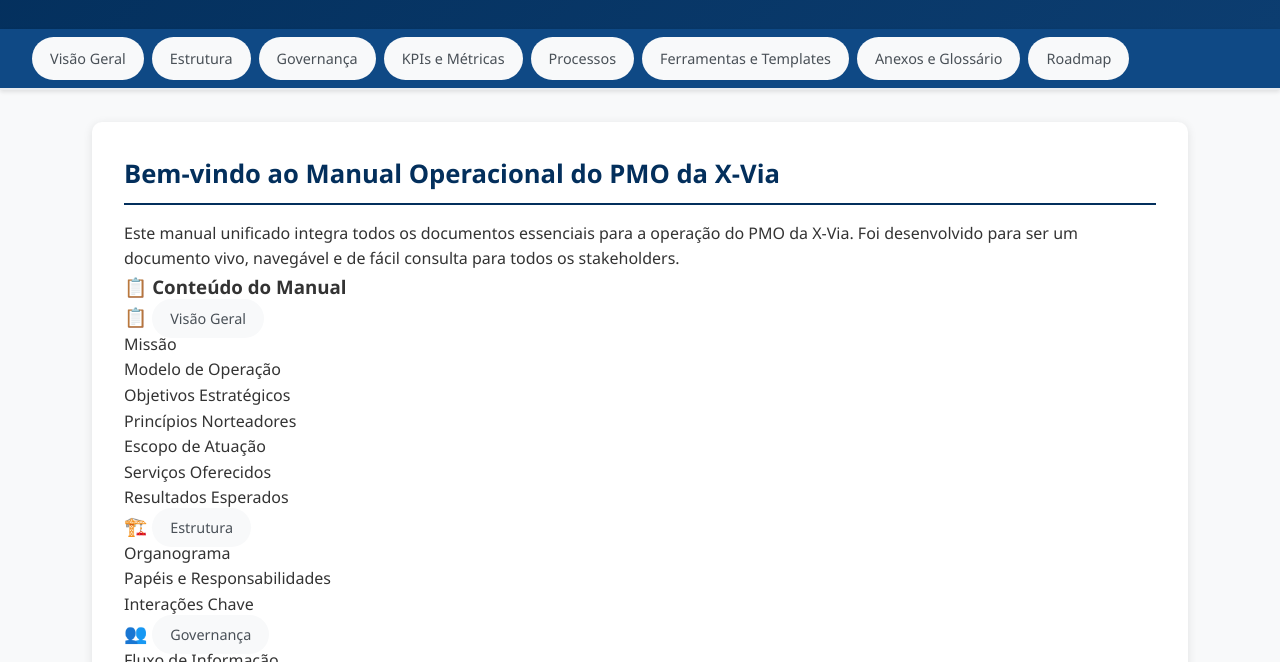
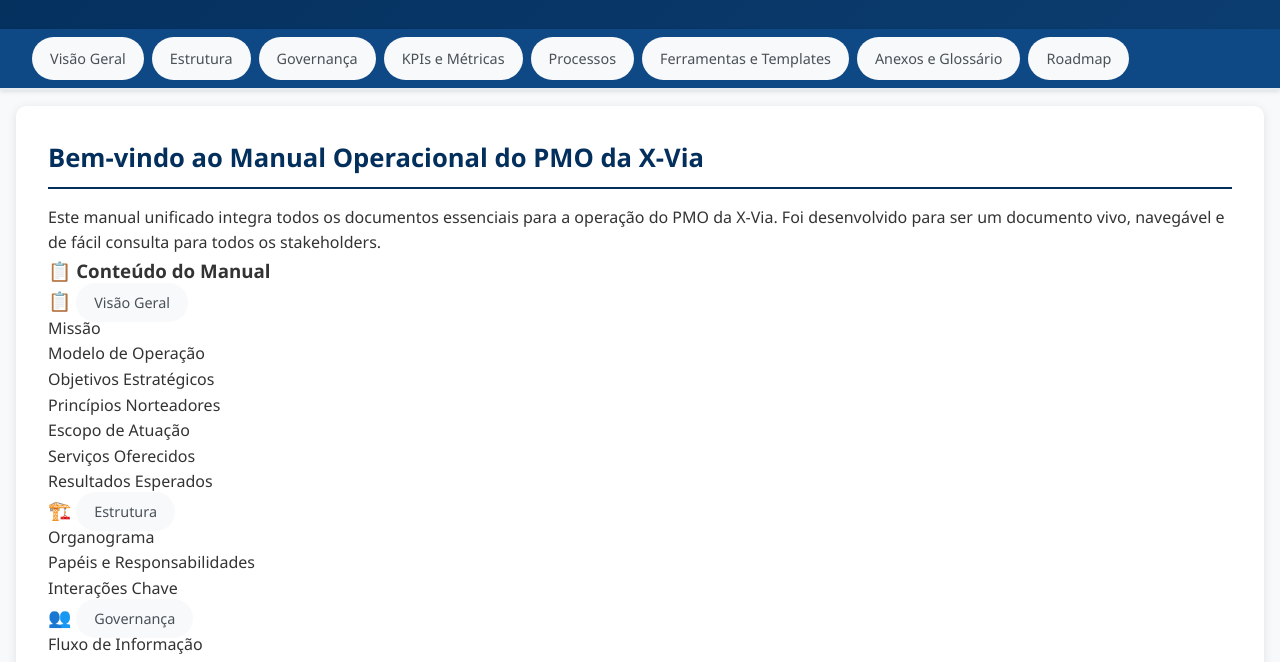
Before and after one commit to xvia-pmo/manual-operacional, a plain HTML site: page index.html in a window 1280 px wide. Shown: the part 138-800 px from the top of the page. Drawn offline with Linux system fonts and the light colour scheme.

Commit message:
Add files via upload

```diff
--- a/index.html
+++ b/index.html
@@ -7,7 +7,7 @@
     <style>
         * { margin: 0; padding: 0; box-sizing: border-box; }
         body { font-family: 'Segoe UI', Tahoma, Geneva, Verdana, sans-serif; line-height: 1.6; color: #333; background-color: #f8f9fa; }
-        .container { max-width: 1200px; margin: 0 auto; padding: 0 20px; }
+        .container { max-width: 1500px; margin: 0 auto; padding: 0 0px; }
         /* Header */
         .header { background: linear-gradient(135deg, #032f5c 0%, #0c3d70 100%); color: whitesmoke; padding: 2rem 0; text-align: center; box-shadow: 0 4px 6px rgba(0,0,0,0.1); }
         .header-content { display: flex; align-items: center; justify-content: center; gap: 2rem; max-width: 1200px; margin: 0 auto; padding: 0 2rem; }
@@ -25,7 +25,7 @@
         /* Hamburger button */
         .hamburger { display: none; font-size: 1.5rem; background: none; border: none; color: whitesmoke; cursor: pointer; }
         /* Main Content */
-        .main-content { max-width: 1200px; margin: 0 auto; padding: 2rem; }
+        .main-content { max-width: 1500px; margin: 0 auto; padding: 1rem; }
         .content { background: white; border-radius: 10px; padding: 2rem; box-shadow: 0 2px 10px rgba(0,0,0,0.1); }
         .section { display: none; animation: fadeIn 0.5s ease-in; }
         .section.active { display: block; }
@@ -331,7 +331,7 @@ nas 10 sections
 
                     <h3>Organograma</h3>
                     <p>O PMO da X-Via é composto por uma equipe estratégica e multifuncional, desenhada para otimizar a gestão de projetos e garantir o alinhamento com os objetivos da empresa. Abaixo, o organograma proposto:</p>
-                    <img src="Organograma-PMO.png" alt="Organograma do PMO X-Via" class="responsive-image">
+                    <img src="Organograma-PMO.png" alt="Organograma do PMO X-Via" class="responsive-image" width="100%">
 
 
                     <h3>Papéis e Responsabilidades</h3>
```
